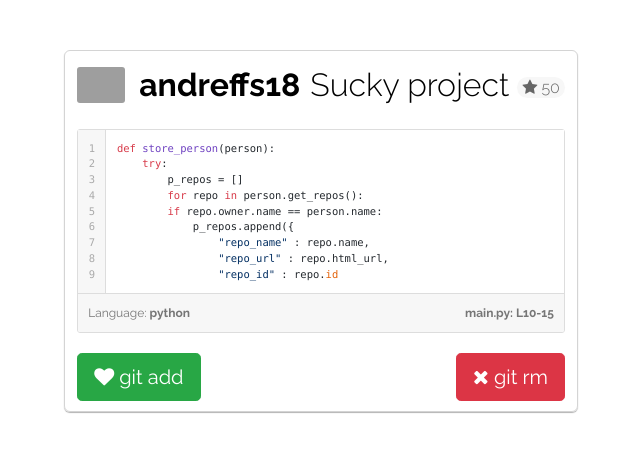
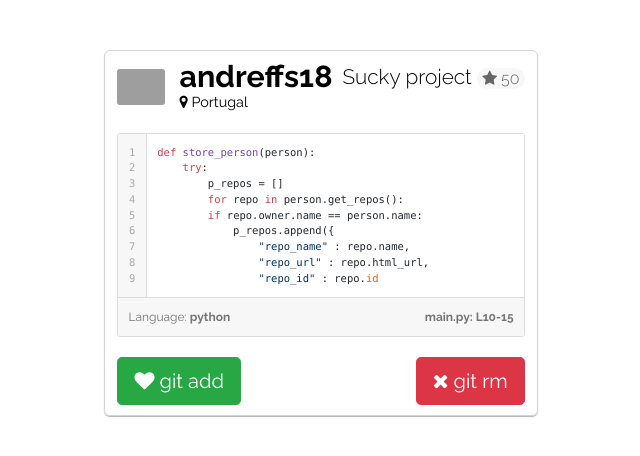
Before and after one commit to friendswithbenegits/fwbg, a Django app: page / in a window 1280 px wide. Shown: the part 56-512 px from the top of the page, without its empty margins (319-959 px from the left). Run offline with Django 3.2, Linux system fonts and the light colour scheme; the visitor is signed in with stand-in values (Sample User, id 1); some libraries are stand-ins or nearby versions; grey boxes are pictures that could not be loaded.

Commit message:
location

```diff
--- a/devtinder/static/css/project.css
+++ b/devtinder/static/css/project.css
@@ -98,16 +98,23 @@ body {
 .pm-user {
   text-align: left;
 }
+.pm-nameloc {
+  display: inline-block;
+  vertical-align: middle;
+}
 .pm-name {
   font-weight: bold;
-  display: inline-block;
-  font-size: 2em;
-  vertical-align: middle;
+  font-size: 1.9em;
+  line-height: 1em;
+}
+.pm-location {
+  font-weight: normal;
+  font-size: 0.9em;
 }
 .pm-reponame {
   font-weight: lighter;
   display: inline-block;
-  font-size: 2em;
+  font-size: 1.3em;
   vertical-align: middle;
   margin-left: 10px;
   float: right;
--- a/devtinder/templates/pages/home.html
+++ b/devtinder/templates/pages/home.html
@@ -11,7 +11,11 @@
 
             <div class="pm-user">
                 <img class="pm-pic" src="{{ pm.to_user.avatar }}"/>
-                <div class="pm-name">{{ pm.to_user.username }}</div><div class="pm-reponame">{{ pm.repo.name }} <div class="pm-stars counter"><i class="fa fa-star" aria-hidden="true"></i> {{ pm.repo.stars }}</div></div>
+                <div class="pm-nameloc">
+                    <div class="pm-name">{{ pm.to_user.username }}</div>
+                    <div class="pm-location"><i class="fa fa-map-marker" aria-hidden="true"></i>{% if pm.to_user.location %} {{ pm.to_user.location }}{% else %}Unknown Location{% endif %}</div>
+                </div>
+                <div class="pm-reponame">{{ pm.repo.name }} <div class="pm-stars counter"><i class="fa fa-star" aria-hidden="true"></i> {{ pm.repo.stars }}</div></div>
             </div>
             <div class="pm-snippet">
                 <pre><code class="python">{{ pm.repo.snippet.text }}</code></pre>
--- a/devtinder/users/models.py
+++ b/devtinder/users/models.py
@@ -76,6 +76,7 @@ class User(AbstractUser):
             'to_user': {
                 'handler': '@andreffs18',
                 'username': 'andreffs18',
+                'location': 'Portugal',
                 'avatar': 'https://avatars2.githubusercontent.com/u/5011530?v=3&s=400'
             },
             'repo': {
```
